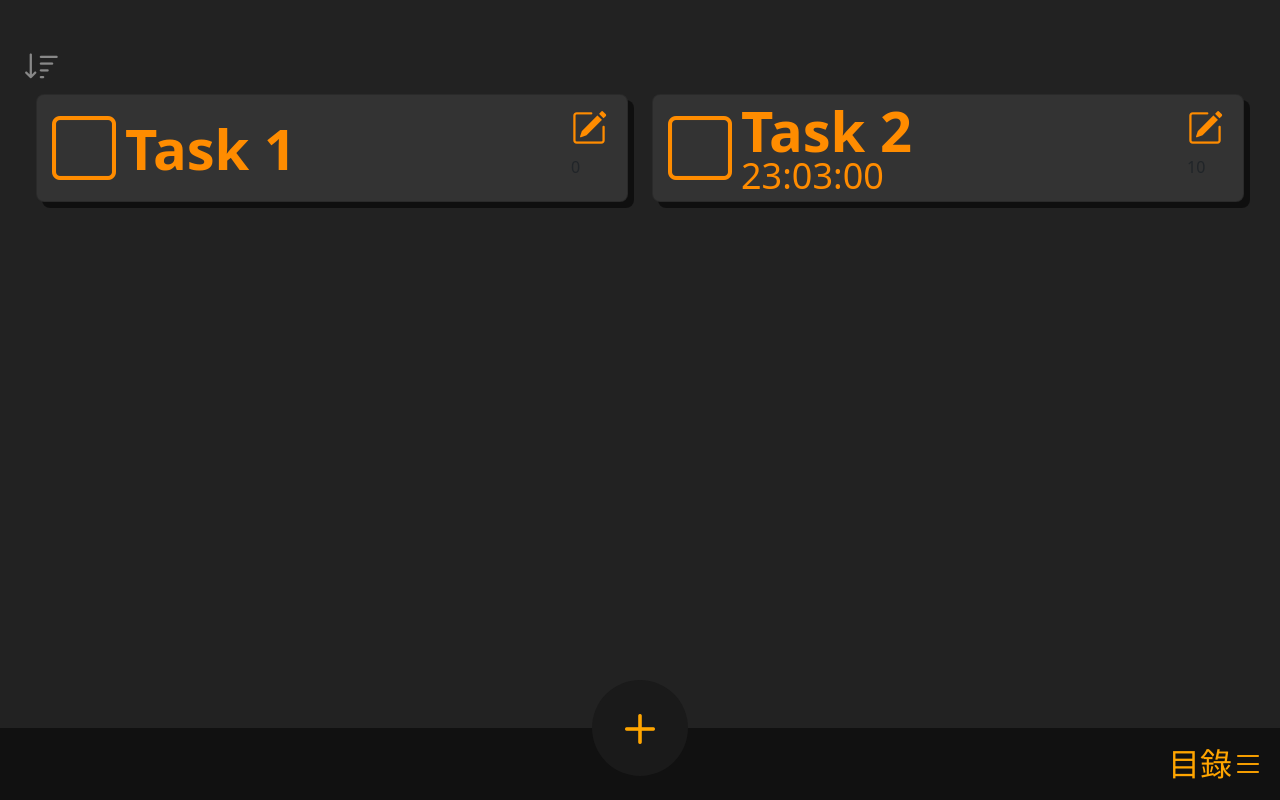
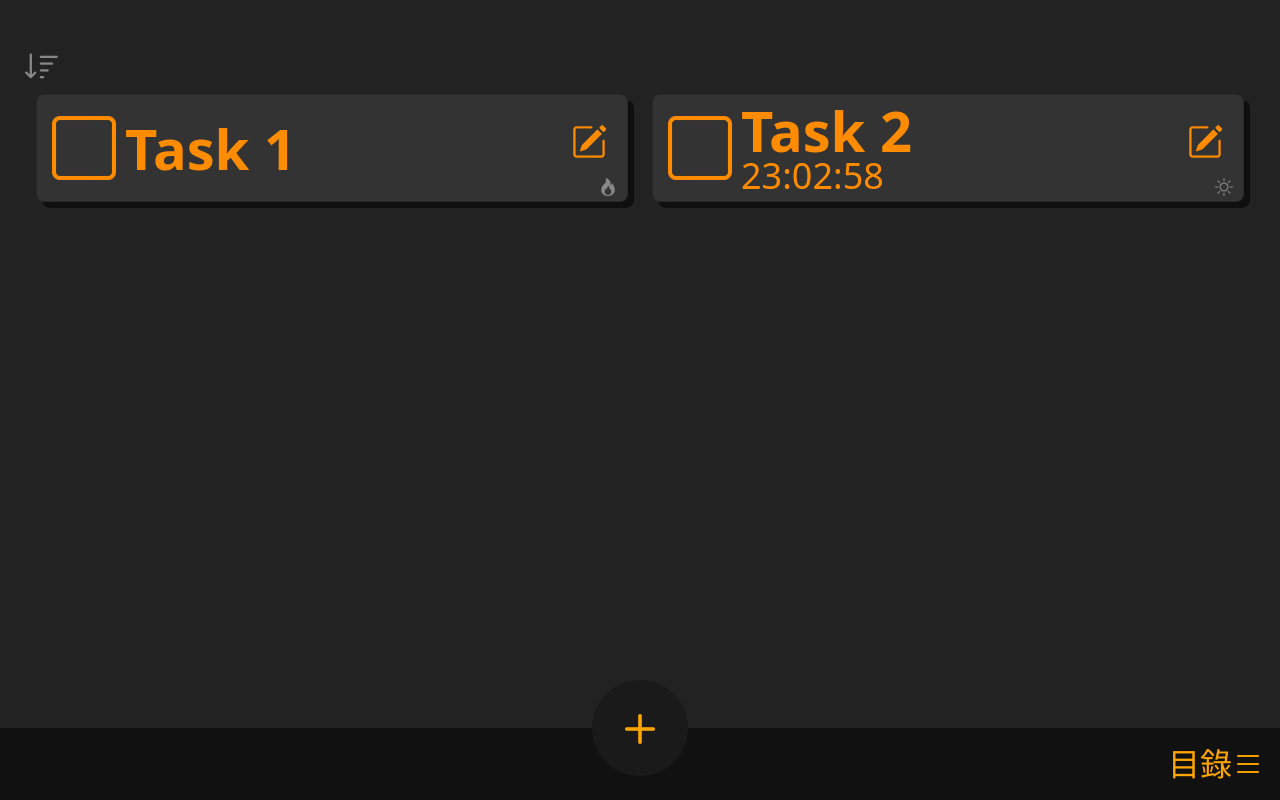
Before and after one commit to whalebox45/todo-timer, a Vue app: page / in a window 1280 px wide. Built offline with nearby package versions, Linux system fonts and the light colour scheme.

Commit message:
change repeat label name, add taskcard type icon

```diff
--- a/src/components/AddTaskModal.vue
+++ b/src/components/AddTaskModal.vue
@@ -28,7 +28,7 @@
 									<span class="col">
 										<input class="form-check-input" type="radio" id="isTimerRadio2" name="isTimerRadio"
 											v-model="isTimer" value="1">
-										<label class="form-check-label" for="isTimerRadio2">每日重複</label>
+										<label class="form-check-label" for="isTimerRadio2">是</label>
 									</span>
 								</div>
 
--- a/src/components/EditTaskModal.vue
+++ b/src/components/EditTaskModal.vue
@@ -26,7 +26,7 @@
 							<span class="col-3">
 								<input class="form-check-input" type="radio" id="isTimerRadio2" name="isTimerRadio"
 									v-model="isTimer" value="1">
-								<label class="form-check-label" for="isTimerRadio2">每日重複</label>
+								<label class="form-check-label" for="isTimerRadio2">是</label>
 							</span>
 						</div>
 
--- a/src/components/TaskCard.vue
+++ b/src/components/TaskCard.vue
@@ -15,7 +15,17 @@
             </div>
             <div class="taskcontrol">
                 <a class="bi bi-pencil-square" aria-label="Edit Task" @click="editTask"></a>
-                <p>{{ periodType }}</p>
+                <!-- <p>{{ periodType }}</p> -->
+
+                <div class="tasktypeicon">
+                    <p class="bi bi-fire" v-if="!isTimer"></p>
+                    <p class="bi bi-hourglass" v-if="isTimer && periodType == 0"></p>
+                    <p class="bi bi-sun" v-if="isTimer && periodType == 10"></p>
+                    <p class="bi bi-calendar3-week" v-if="isTimer && periodType == 20"></p>
+                    <p class="bi bi-calendar3" v-if="isTimer && periodType == 30"></p>
+
+
+                </div>
             </div>
         </div>
         <div style="height: 3px; width:100%"></div>
@@ -215,13 +225,21 @@ $frontcolor: darkorange;
 }
 
 .taskcontrol {
-    margin-right: 20px;
+    height: 100%;
+    display: flex;
+    flex-direction: column;
+    justify-content: space-between;
+    text-align: right;
 
     a {
         font-size: 36px;
-        text-align: right;
+        margin: 20px 20px 0 0;
         color: $frontcolor;
-        // color: #171717;
     }
-}
-</style>
+
+    .tasktypeicon p {
+        margin: 0 10px 0 0 ;
+        font-size: 18px;
+        color: #888;
+    }
+}</style>
```
